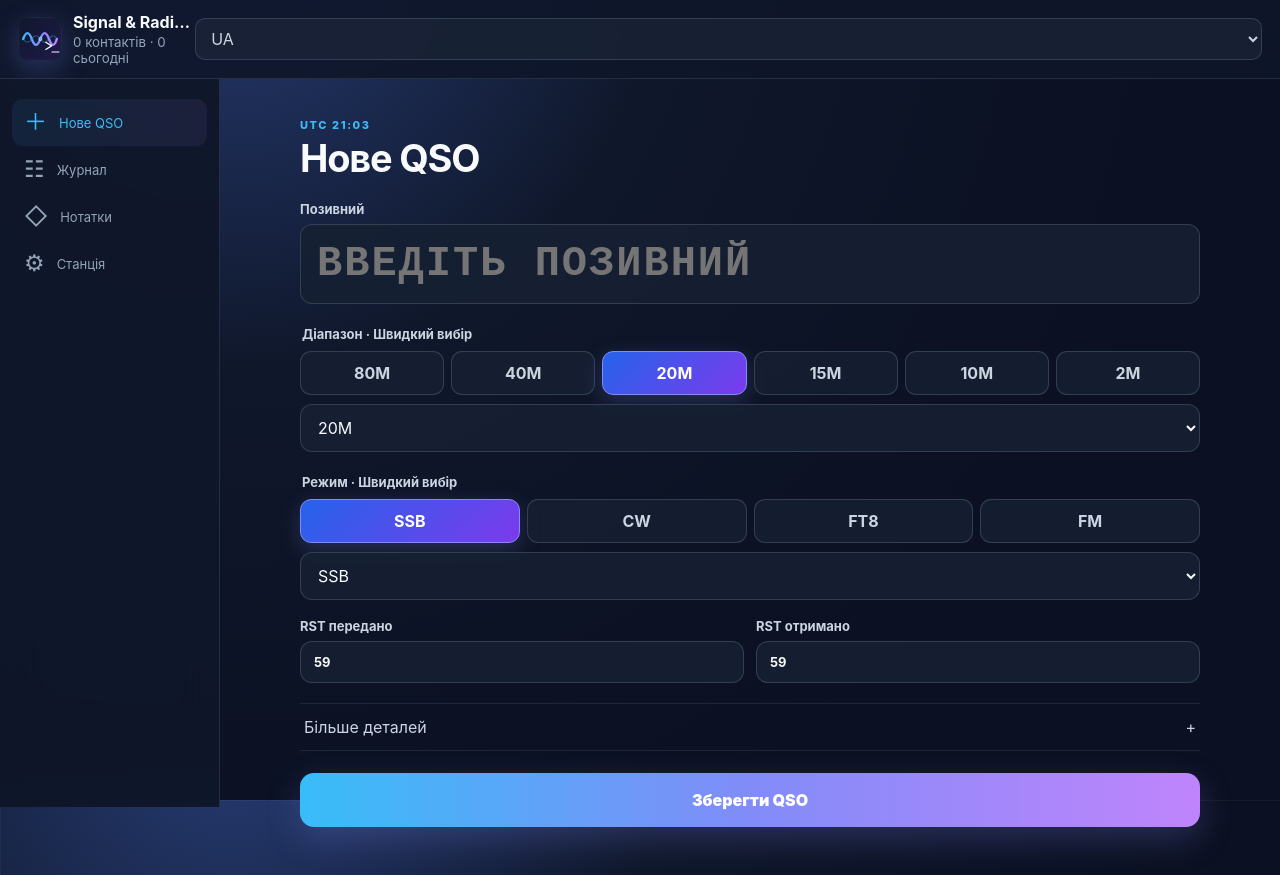
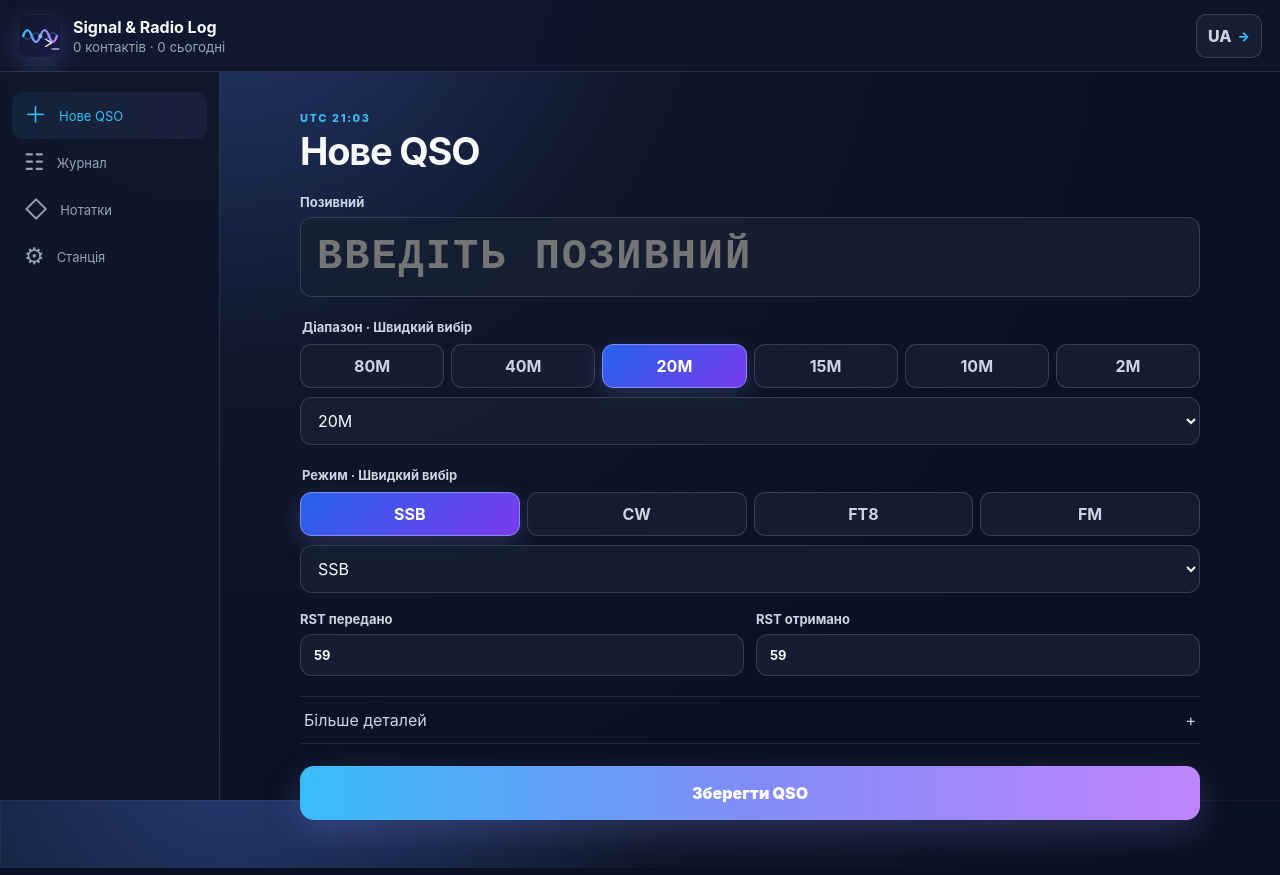
Before and after one commit to juv4uk/my-ide, a SvelteKit app: page / in a window 1280 px wide. Built offline with nearby package versions, Linux system fonts and the light colour scheme.

Commit message:
feat(ux): add one-tap language cycling | Мова одним дотиком | Sprachwechsel mit einem Tippen

```diff
--- a/src/routes/+page.svelte
+++ b/src/routes/+page.svelte
@@ -11,6 +11,7 @@
 
   const repository = new QsoRepository();
   const NOTES_KEY = 'signal-radio-ide:field-notes:v1';
+  const LANGUAGE_ORDER: Language[] = ['uk', 'en', 'de'];
   const quickBands = ['80M', '40M', '20M', '15M', '10M', '2M'];
   const quickModes = ['SSB', 'CW', 'FT8', 'FM'];
 
@@ -57,6 +58,21 @@
     profile.language = language;
     document.documentElement.lang = language;
     if (persist) repository.saveProfile(profile);
+  }
+
+  function cycleLanguage(): void {
+    const currentIndex = LANGUAGE_ORDER.indexOf(profile.language);
+    const nextLanguage = LANGUAGE_ORDER[(currentIndex + 1) % LANGUAGE_ORDER.length];
+    applyLanguage(nextLanguage);
+  }
+
+  function languageCode(language: Language): string {
+    return language === 'uk' ? 'UA' : language.toUpperCase();
+  }
+
+  function nextLanguage(): Language {
+    const currentIndex = LANGUAGE_ORDER.indexOf(profile.language);
+    return LANGUAGE_ORDER[(currentIndex + 1) % LANGUAGE_ORDER.length];
   }
 
   function chooseBand(band: string): void {
@@ -241,9 +257,9 @@
         <img class="brand-mark" src="/brand-icon.svg" alt="" />
         <div><strong>{t('appName')}</strong><small>{records.length} {t('contacts')} · {todayCount} {t('today').toLowerCase()}</small></div>
       </div>
-      <select class="language" bind:value={profile.language} onchange={() => applyLanguage(profile.language)} aria-label={t('language')}>
-        <option value="en">EN</option><option value="uk">UA</option><option value="de">DE</option>
-      </select>
+      <button class="language" onclick={cycleLanguage} aria-label={`${t('language')}: ${languageCode(nextLanguage())}`} title={`${t('language')}: ${languageCode(nextLanguage())}`}>
+        <span>{languageCode(profile.language)}</span><small>→</small>
+      </button>
     </header>
 
     <main>
@@ -373,7 +389,7 @@
   :global(html) { background: #0b1022; }
   :global(body) { margin: 0; color: var(--text); background-color: #0b1022; background-image: linear-gradient(#ffffff0a 1px, transparent 1px), linear-gradient(90deg, #ffffff0a 1px, transparent 1px), radial-gradient(circle at 18% -8%, #263b72 0, var(--navy) 32%, #0b1022 72%); background-size: 50px 50px, 50px 50px, auto; background-attachment: fixed; font-family: Inter, ui-sans-serif, system-ui, -apple-system, sans-serif; min-width: 320px; }
   :global(button), :global(input), :global(select), :global(textarea) { font: inherit; }
-  :global(button) { -webkit-tap-highlight-color: transparent; }
+  :global(button) { -webkit-tap-highlight-color: transparent; touch-action: manipulation; }
   .app-shell { width: min(100%, 1440px); min-height: 100dvh; margin: 0 auto; padding-bottom: calc(82px + env(safe-area-inset-bottom)); }
   .topbar { min-height: 72px; display: flex; align-items: center; justify-content: space-between; padding: max(12px, env(safe-area-inset-top)) max(18px, env(safe-area-inset-right)) 12px max(18px, env(safe-area-inset-left)); border-bottom: 1px solid #47556966; background: #0f172ae8; backdrop-filter: blur(16px); position: sticky; top: 0; z-index: 10; }
   .brand { display: flex; align-items: center; gap: 11px; min-width: 0; }
@@ -382,6 +398,8 @@
   .brand strong { white-space: nowrap; overflow: hidden; text-overflow: ellipsis; }
   .brand small { color: var(--muted); margin-top: 2px; }
   .language, .text-button { border: 1px solid #47556999; background: #1e293b99; color: #cbd5e1; border-radius: 10px; padding: 9px 11px; cursor: pointer; }
+  .language { min-width: 58px; min-height: 44px; display: inline-flex; align-items: center; justify-content: center; gap: 6px; font-weight: 800; touch-action: manipulation; }
+  .language small { color: var(--cyan); font-size: 13px; }
   main { min-width: 0; padding: 18px; }
   .panel { width: 100%; max-width: 900px; margin: 0 auto; }
   .section-heading { display: flex; justify-content: space-between; align-items: center; margin-bottom: 20px; }
@@ -449,6 +467,11 @@
     .notes-workspace { grid-template-columns: 1fr 1fr; }
   }
 
+  /* Keep the main action inside thumb reach while a portrait user scrolls through QSO details. */
+  @media (max-width: 1023px) {
+    .entry-panel > .primary-action { position: sticky; z-index: 5; bottom: calc(72px + env(safe-area-inset-bottom)); }
+  }
+
   /* Desktop and large tablets use normal CSS Grid; no manual left/center calculations can overlap content. */
   @media (min-width: 1024px) {
     .app-shell { display: grid; grid-template-columns: 220px minmax(0, 1fr); grid-template-rows: auto 1fr; padding-bottom: 0; }
@@ -480,6 +503,7 @@
     .field-grid { margin-top: 12px; }
     .advanced-toggle { margin-top: 13px; padding: 10px 4px; }
     .primary-action { min-height: 48px; margin-top: 14px; }
+    .entry-panel > .primary-action { bottom: max(10px, env(safe-area-inset-bottom)); }
     .toast { bottom: max(18px, env(safe-area-inset-bottom)); }
   }
   @media (max-width: 540px) {
```
